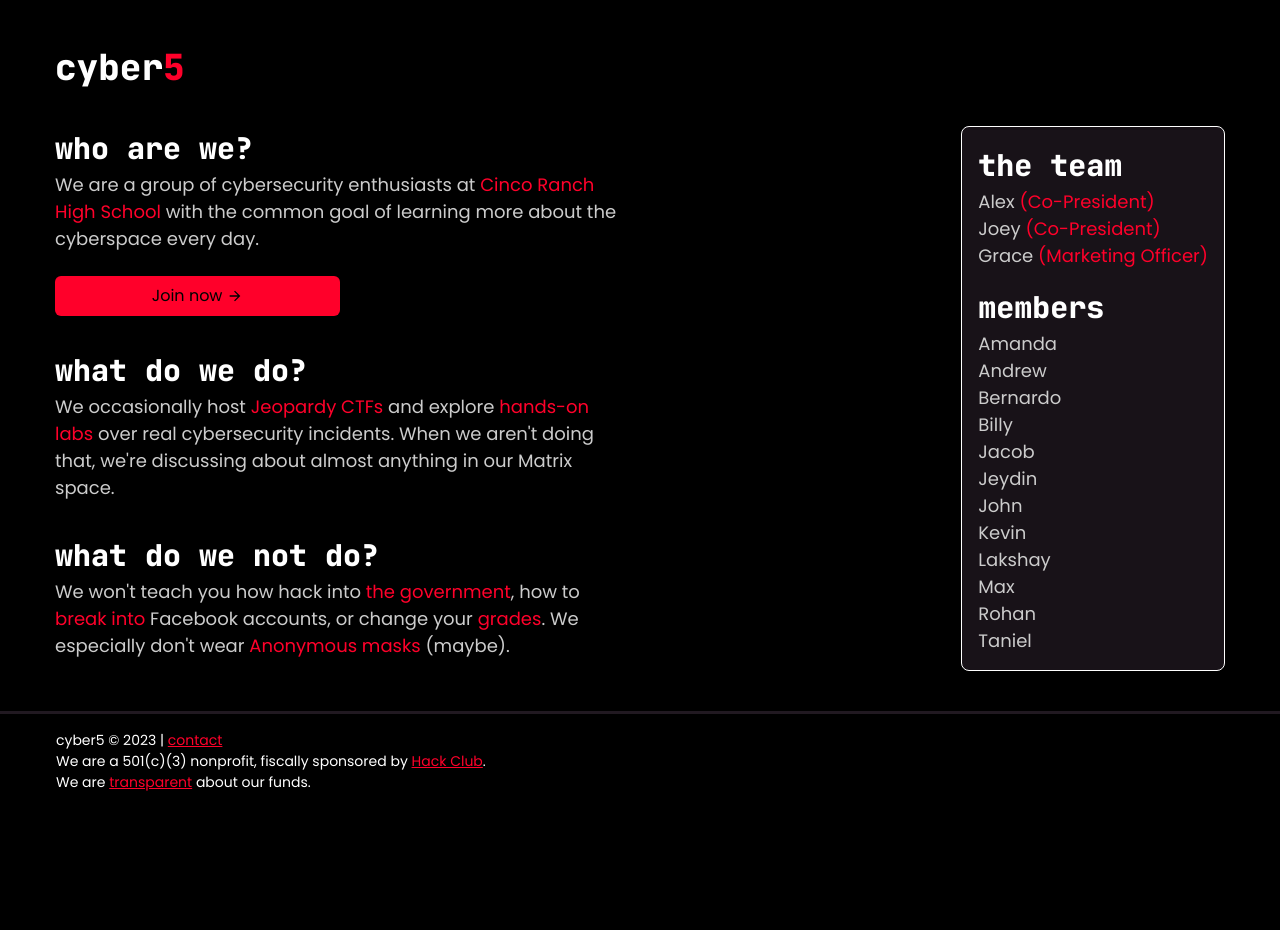
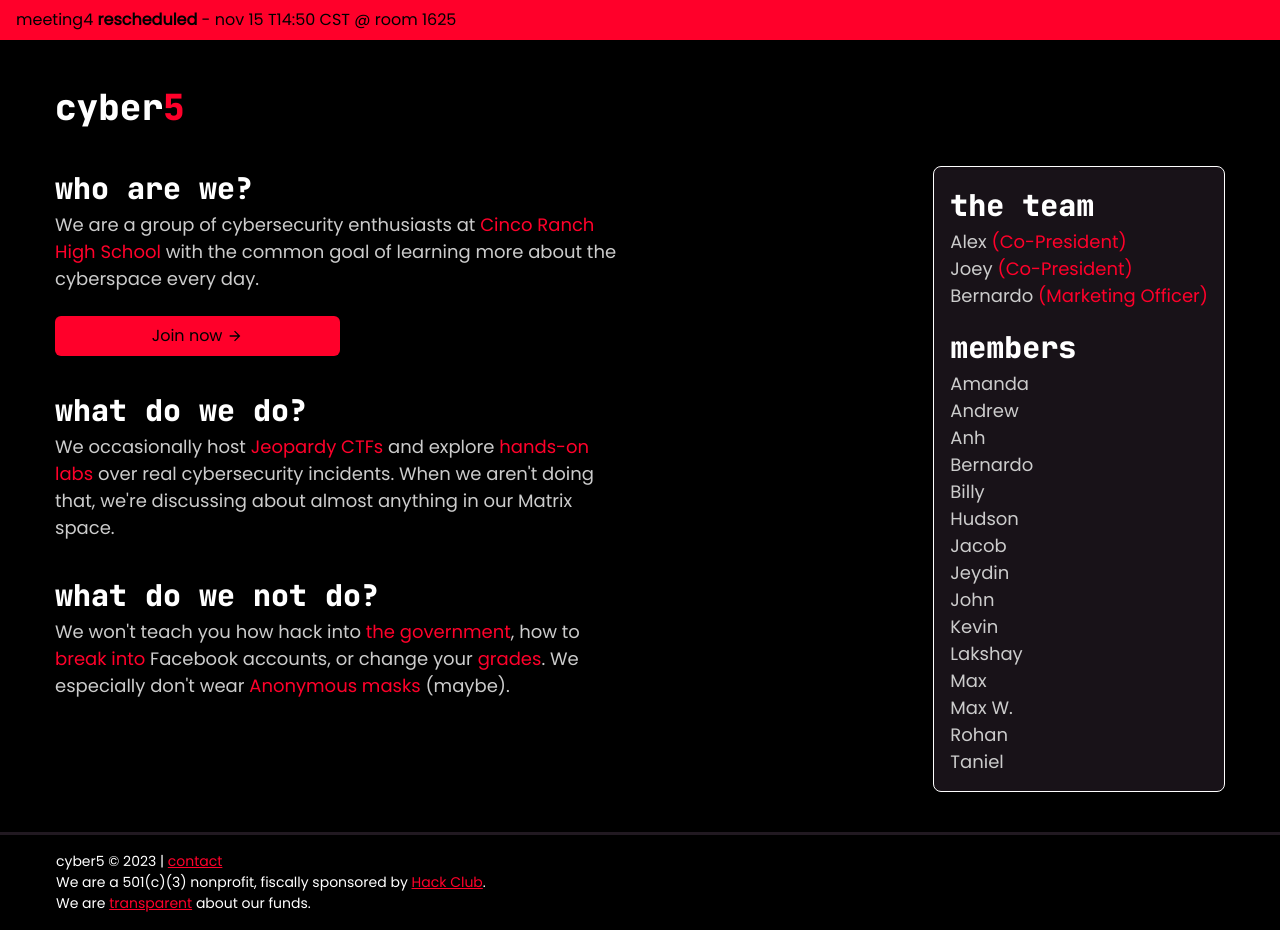
Before and after one commit to cyber5-crhs/website, a Next.js app: page / in a window 1280 px wide. Before the commit the page ends 809 px from the top, so only its background shows below. Built offline with nearby package versions, Linux system fonts and the light colour scheme; some icons are missing.

Commit message:
Change officers, add 3 members, set meeting for 2023-11-15

```diff
--- a/components/People.tsx
+++ b/components/People.tsx
@@ -9,13 +9,14 @@ export default function People() {
   let team = [
     ['Alex', 'Co-President'],
     ['Joey', 'Co-President'],
-    ['Grace', 'Marketing Officer'],
+    ['Bernardo', 'Marketing Officer'],
   ];
   let members = [
     'Amanda',
     'Bernardo',
     'Billy',
     'Taniel',
+    'Max W.',
     'Max',
     'Lakshay',
     'Kevin',
@@ -24,6 +25,8 @@ export default function People() {
     'Jeydin',
     'Andrew',
     'John',
+    'Hudson',
+    'Anh'
   ].sort();
 
   return (
--- a/pages/index.tsx
+++ b/pages/index.tsx
@@ -42,9 +42,9 @@ function Header() {
 
 export default function Home() {
   // Change this to set banner
-  const announcement = false; // enable the banner
-  const number = 2; // meeting number
-  const date = 'oct 11'; // meeting date
+  const announcement = true; // enable the banner
+  const number = 4; // meeting number
+  const date = 'nov 15'; // meeting date
   const time = '14:50'; // meeting time
 
   return (
```
